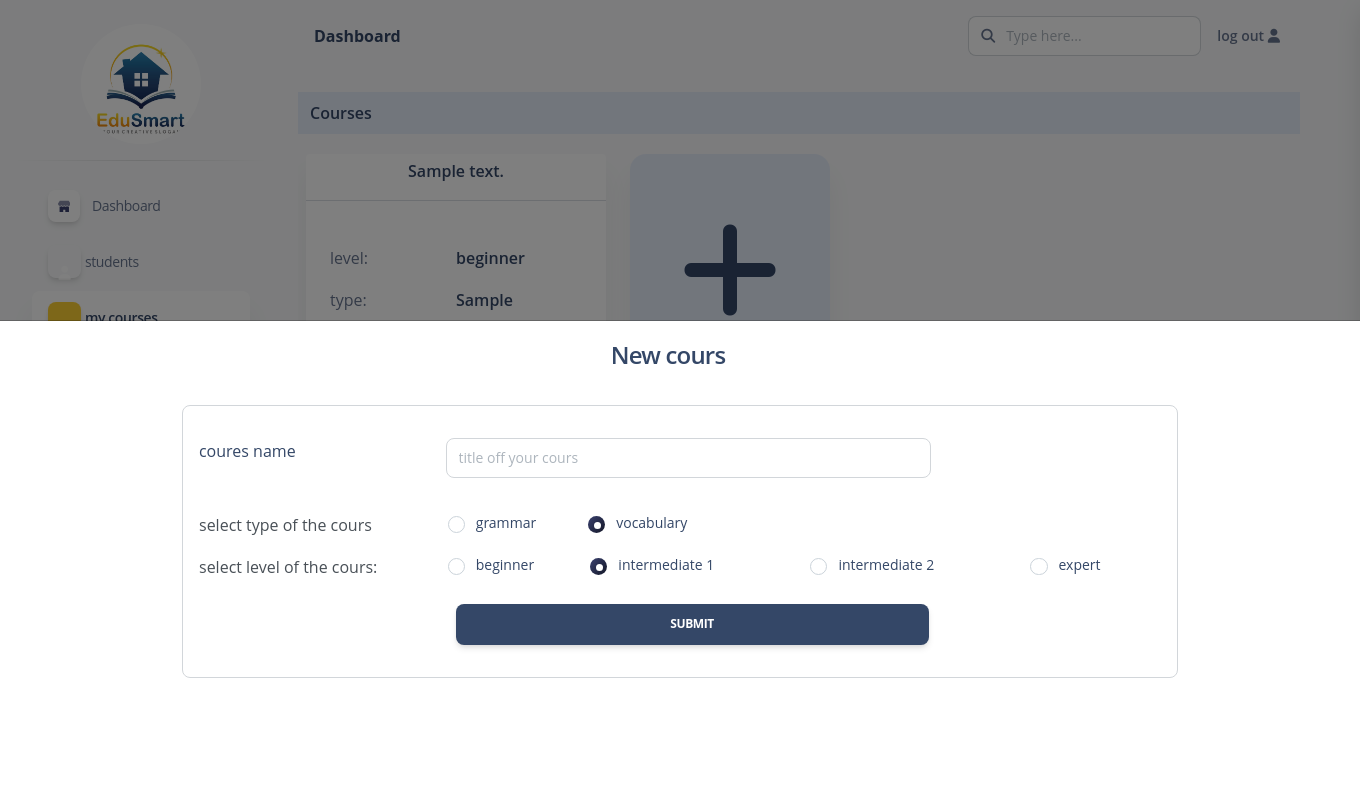
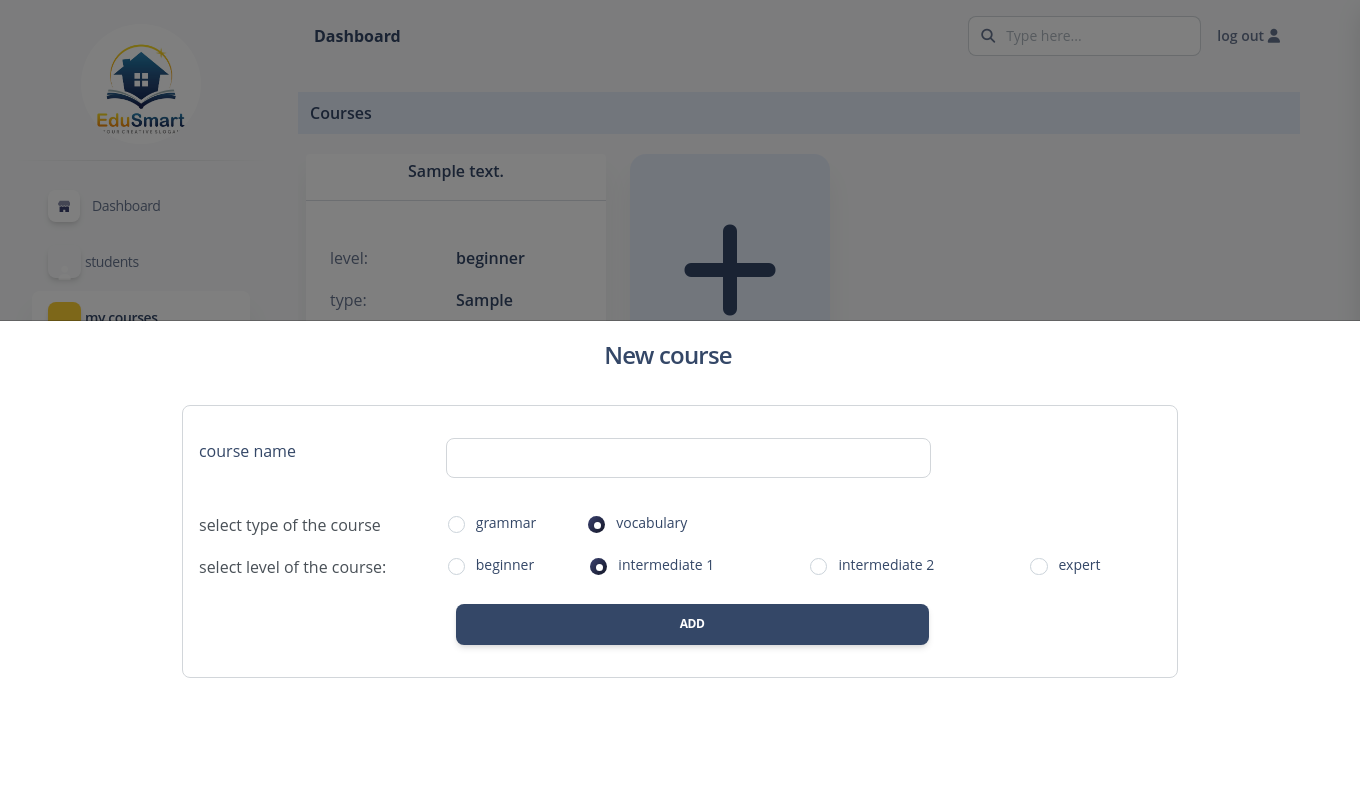
Before and after one commit to asadeisa/mastringEnglish, a Laravel app: page /teacher/my-courses in a window 1360 px wide, after a click that opens the changed part. Run offline with Laravel 8, Linux system fonts and the light colour scheme; a user stored in the database is signed in; tables that the repository leaves empty hold one stand-in row (values such as "Sample post"); some libraries are stand-ins or nearby versions.

Commit message:
last change

```diff
--- a/app/Http/Livewire/UserCorseContent.php
+++ b/app/Http/Livewire/UserCorseContent.php
@@ -76,7 +76,7 @@ class UserCorseContent extends Component
                     })
                     ->with(
                       [
-                        "teacher:id,user_id,rank",
+                        "teacher:id,user_id,rank,glimpse",
                         "teacher.user:id,name,email,img"
                       ]
                       )
--- a/resources/views/components/modle-content.blade.php
+++ b/resources/views/components/modle-content.blade.php
@@ -18,7 +18,7 @@
              $list = ["Present simple", "present perfect", "Past simple","Present continuous","Past perfect" ,"present perfect contnuios","past perfect continuous"];
              else {
                # code...
-               $list = ["proption","frasal ward","stop word","adverb","adjective","letter","pronunciation","new words"];
+               $list =["phrasal verbs","adverb","adjective","pronunciation","new words"];
              }
             @endphp
 
--- a/resources/views/livewire/main-test.blade.php
+++ b/resources/views/livewire/main-test.blade.php
@@ -28,7 +28,7 @@
           <div class="h5 text-center">
 
             @if ($questions->sortabll === 0 && $questions->translat_sent==0)
-            choses
+            choice
             @elseif ($questions->sortabll == true)
             sort
             @elseif ($questions->translat_sent !=0)
@@ -186,7 +186,7 @@
                 <div class="Translation d-flex flex-column w-100 align-items-center justify-content-center">
                   <div class=" my-2 input-group w-80">
                     <label for="description" class="w-25">
-                      <p>origen sentences</p>
+                      <p>original sentence</p>
                     </label>
                     <input class="w-50 rounded form-control" type="text" name="sentences" wire:model.defer="question" id="question">
                   </div>
@@ -372,7 +372,7 @@
                       <div class="Translation">
                         <div class=" my-2 input-group w-80">
                           <label for="description" class="w-25">
-                            <p>origen sentences</p>
+                            <p>original sentence</p>
                           </label>
                           <input class="w-50 rounded form-control" type="text" name="sentences" id="sentences">
                         </div>
--- a/resources/views/livewire/my-path.blade.php
+++ b/resources/views/livewire/my-path.blade.php
@@ -65,6 +65,7 @@
         </div>
         <button wire:click="getNextLevel()" class="btn btn-primary font-16">next level</button>
       </div>
+
     </section>
 
     <script>
--- a/resources/views/livewire/user-corse-content.blade.php
+++ b/resources/views/livewire/user-corse-content.blade.php
@@ -146,10 +146,7 @@
 												</span>
 										</div>
 										<article class="articals-to-read">
-												{{ $content['text']}} Lorem ipsum dolor sit amet
-												consectetur adipisicing elit. Repellendus doloribus optio consequatur voluptatum,
-												architecto totam laborum vero earum corrupti fugiat, ex vel aliquid atque,
-												distinctio explicabo cum et quaerat velit?
+												{{ $content['text']}}
 										</article>
 								</div>
 
--- a/resources/views/teacher/coursContent.blade.php
+++ b/resources/views/teacher/coursContent.blade.php
@@ -92,7 +92,7 @@
 
                         else {
 
-                        $list = ["proption","phrasal verbs","adverb","adjective","pronunciation","new words"];
+                        $list = ["phrasal verbs","adverb","adjective","pronunciation","new words"];
 
 
                         $option = $content->voc_type;
@@ -238,7 +238,7 @@
                           <div class="h5 text-center">
 
                             @if ($questions->sortabll === 0 && $questions->translat_sent==0)
-                            choses
+                            choice
                             @elseif ($questions->sortabll == true)
                             sort
                             @elseif ($questions->translat_sent !=0)
@@ -484,7 +484,7 @@
                                 <div class="Translation">
                                   <div class=" my-2 input-group w-80">
                                     <label for="description" class="w-25">
-                                      <p>origen sentences</p>
+                                      <p>original sentence</p>
                                     </label>
                                     <input class="w-50 rounded form-control" type="text" name="sentences" id="sentences">
                                   </div>
--- a/resources/views/teacher/mycourses.blade.php
+++ b/resources/views/teacher/mycourses.blade.php
@@ -108,7 +108,7 @@
       <div class="content d-flex space-between py-3">
 
         <div class="card-body d-flex space-around w-50  ">
-          <p class="text-responsev">creacte new cours <span class="larg-icon arrow-rest"><i class="fas fa-long-arrow-alt-right"></i> </span></p>
+          <p class="text-responsev">creacte new course <span class="larg-icon arrow-rest"><i class="fas fa-long-arrow-alt-right"></i> </span></p>
           <div class="bg-dark w-25 position-relative py-4 px-4
        cursor color-w d-flex justify-content-center larg-icon rounded align-items" data-bs-toggle="offcanvas" data-bs-target="#offcanvasBottom" aria-controls="offcanvasBottom">
             <i class="fas fa-plus"></i>
@@ -135,7 +135,7 @@
 
 <div class="offcanvas offcanvas-bottom" tabindex="-1" id="offcanvasBottom" aria-labelledby="offcanvasBottomLabel">
   <div class="offcanvas-header  d-flex justify-content-center">
-    <h4 class="offcanvas-title text-center" id="offcanvasBottomLabel">New cours</h4>
+    <h4 class="offcanvas-title text-center" id="offcanvasBottomLabel">New course</h4>
     <button type="button" class="btn-close text-reset" data-bs-dismiss="offcanvas" aria-label="Close"></button>
   </div>
   <div class="offcanvas-body  position-relative d-flex justify-content-center align-times">
@@ -149,16 +149,16 @@
         @enderror
         <div class=" my-4 d-flex ">
           <label for="cours" class="form-label w-25">
-            <p>coures name</p>
+            <p>course name</p>
 
           </label>
           <div class="form w-50 mx-1">
-            <input type="text" name="name" class="form-control" id="cours" placeholder="title off your cours">
+            <input type="text" name="name" class="form-control" id="cours" >
           </div>
         </div>
 
         <div class="level d-flex  mx-1">
-          <p class="w-25">select type of the cours</p>
+          <p class="w-25">select type of the course</p>
           <div class="conent mx-3  d-flex w-75 justify-content-sm-start">
 
             <div class="form-check mr-3">
@@ -178,7 +178,7 @@
 
         <div class="level d-flex space-between mx-1">
           <div class="w-25">
-            <p> select level of the cours:</p>
+            <p> select level of the course:</p>
 
           </div>
           <div class="content  ml-5  w-75 d-flex justify-content-sm-start">
@@ -212,7 +212,7 @@
         </div>
 
         <div class="form-check w-100 d-flex justify-center my-2">
-          <button class="btn btn-dark w-50 d-block ">submit</button>
+          <button class="btn btn-dark w-50 d-block ">Add</button>
         </div>
 
       </form>
--- a/resources/views/teacher/profile.blade.php
+++ b/resources/views/teacher/profile.blade.php
@@ -38,7 +38,7 @@
                 <div class="my-1">
                   <button type="submit" class="btn btn-info px-4">
 
-                    insert
+                    post
                   </button>
                 </div>
             </form>
```
